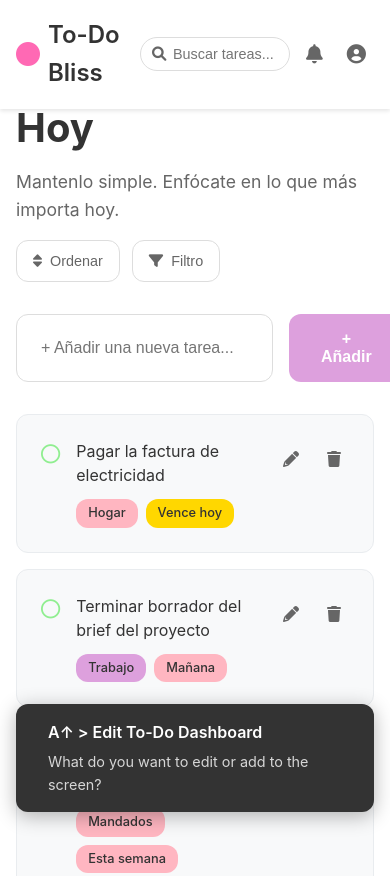
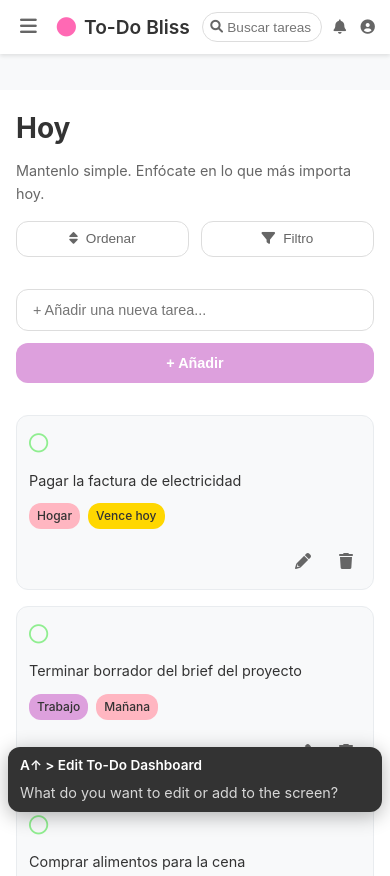
Before and after one commit to bombonkath/Focuslist, a plain HTML site: page index.html in a window 390 px wide. Shown: the top 876 px of the page. Drawn offline with Linux system fonts and the light colour scheme.

Commit message:
responsive fixed

```diff
--- a/index.html
+++ b/index.html
@@ -11,6 +11,9 @@
     <!-- Header -->
     <header class="header">
         <div class="header-left">
+            <button class="mobile-menu-btn" id="mobileMenuBtn">
+                <i class="fas fa-bars"></i>
+            </button>
             <div class="logo">
                 <i class="fas fa-circle" style="color: #ff69b4;"></i>
                 <span class="app-title">To-Do Bliss</span>
--- a/script.js
+++ b/script.js
@@ -35,6 +35,7 @@ function initializeApp() {
     setupEventListeners();
     renderTasks();
     updateTaskCounts();
+    setupMobileMenu();
 }
 
 // Event Listeners
@@ -353,5 +354,31 @@ function addHoverEffects() {
     });
 }
 
+// Mobile Menu Functions
+function setupMobileMenu() {
+    const mobileMenuBtn = document.getElementById('mobileMenuBtn');
+    const sidebarLeft = document.querySelector('.sidebar-left');
+
+    if (mobileMenuBtn && sidebarLeft) {
+        mobileMenuBtn.addEventListener('click', function() {
+            sidebarLeft.classList.toggle('mobile-visible');
+        });
+
+        // Cerrar menú al hacer click fuera
+        document.addEventListener('click', function(e) {
+            if (!sidebarLeft.contains(e.target) && !mobileMenuBtn.contains(e.target)) {
+                sidebarLeft.classList.remove('mobile-visible');
+            }
+        });
+
+        // Cerrar menú al redimensionar ventana
+        window.addEventListener('resize', function() {
+            if (window.innerWidth > 768) {
+                sidebarLeft.classList.remove('mobile-visible');
+            }
+        });
+    }
+}
+
 // Inicializar efectos después del renderizado
 setTimeout(addHoverEffects, 100);
--- a/styles.css
+++ b/styles.css
@@ -29,6 +29,24 @@ body {
 .header-left {
     display: flex;
     align-items: center;
+    gap: 0.75rem;
+}
+
+.mobile-menu-btn {
+    display: none;
+    background: none;
+    border: none;
+    font-size: 1.2rem;
+    color: #666;
+    cursor: pointer;
+    padding: 0.5rem;
+    border-radius: 6px;
+    transition: all 0.2s;
+}
+
+.mobile-menu-btn:hover {
+    background-color: #f0f0f0;
+    color: #333;
 }
 
 .logo {
@@ -106,6 +124,11 @@ body {
     padding: 2rem 1.5rem;
     flex-shrink: 0;
     overflow-y: auto;
+    transition: transform 0.3s ease;
+}
+
+.sidebar-left.mobile-hidden {
+    transform: translateX(-100%);
 }
 
 .sidebar-section {
@@ -490,51 +513,276 @@ body {
 }
 
 /* Responsive Design */
+
+/* Large tablets and small desktops */
 @media (max-width: 1200px) {
     .sidebar-right {
         display: none;
     }
+
+    .main-container {
+        flex-direction: column;
+    }
+
+    .sidebar-left {
+        width: 100%;
+        height: auto;
+        padding: 1rem;
+        order: 2;
+    }
+
+    .main-content {
+        order: 1;
+        margin-top: 0;
+    }
 }
 
-@media (max-width: 768px) {
-    .sidebar-left {
-        display: none;
-    }
-
-    .header-right {
-        gap: 0.5rem;
+/* Tablets */
+@media (max-width: 1024px) {
+    .header {
+        padding: 1rem 1.5rem;
     }
 
     .search-bar input {
         width: 200px;
     }
 
+    .app-title {
+        font-size: 1.3rem;
+    }
+}
+
+/* Mobile landscape and small tablets */
+@media (max-width: 768px) {
+    .mobile-menu-btn {
+        display: block;
+    }
+
+    .header {
+        padding: 0.75rem 1rem;
+        flex-wrap: wrap;
+        gap: 0.5rem;
+    }
+
+    .header-left {
+        flex: 1;
+        min-width: 0;
+    }
+
+    .header-right {
+        gap: 0.5rem;
+        flex-wrap: wrap;
+    }
+
+    .search-bar input {
+        width: 150px;
+        font-size: 0.9rem;
+    }
+
+    .notification-icon, .user-profile {
+        font-size: 1rem;
+        padding: 0.25rem;
+    }
+
+    .main-container {
+        margin-top: 100px;
+    }
+
+    .sidebar-left {
+        position: fixed;
+        top: 80px;
+        left: 0;
+        height: calc(100vh - 80px);
+        z-index: 999;
+        transform: translateX(-100%);
+    }
+
+    .sidebar-left.mobile-visible {
+        transform: translateX(0);
+    }
+
+    .main-content {
+        padding: 1.5rem;
+    }
+
     .content-header {
         flex-direction: column;
         gap: 1rem;
+        align-items: flex-start;
+    }
+
+    .title-section h1 {
+        font-size: 2rem;
+    }
+
+    .title-section p {
+        font-size: 1rem;
     }
 
     .action-buttons {
-        align-self: flex-start;
+        align-self: stretch;
+        justify-content: center;
+    }
+
+    .action-btn {
+        flex: 1;
+        justify-content: center;
+    }
+
+    .add-task-section {
+        flex-direction: column;
+        gap: 0.75rem;
+    }
+
+    .task-input {
+        font-size: 0.95rem;
+    }
+
+    .add-btn {
+        padding: 0.875rem 1.5rem;
+        font-size: 0.95rem;
+    }
+
+    .task-item {
+        padding: 1rem;
+        flex-direction: column;
+        align-items: flex-start;
+        gap: 0.75rem;
+    }
+
+    .task-content {
+        width: 100%;
+    }
+
+    .task-actions {
+        align-self: flex-end;
+    }
+
+    .floating-bar {
+        left: 1rem;
+        right: 1rem;
+        transform: none;
+        padding: 0.75rem 1rem;
     }
 }
 
+/* Mobile portrait */
 @media (max-width: 480px) {
     .header {
-        padding: 1rem;
+        padding: 0.5rem 0.75rem;
+        margin-top: 0;
+    }
+
+    .app-title {
+        font-size: 1.2rem;
+    }
+
+    .logo i {
+        font-size: 1.2rem;
+    }
+
+    .search-bar input {
+        width: 120px;
+        padding: 0.4rem 0.6rem 0.4rem 1.5rem;
+        font-size: 0.85rem;
+    }
+
+    .search-bar i {
+        left: 0.5rem;
+        font-size: 0.8rem;
+    }
+
+    .notification-icon, .user-profile {
+        font-size: 0.9rem;
+        padding: 0.2rem;
+    }
+
+    .main-container {
+        margin-top: 90px;
     }
 
     .main-content {
         padding: 1rem;
     }
 
-    .search-bar input {
-        width: 150px;
+    .title-section h1 {
+        font-size: 1.75rem;
+    }
+
+    .title-section p {
+        font-size: 0.9rem;
+    }
+
+    .action-btn {
+        padding: 0.6rem 0.8rem;
+        font-size: 0.85rem;
+    }
+
+    .task-input {
+        padding: 0.75rem 1rem;
+        font-size: 0.9rem;
+    }
+
+    .add-btn {
+        padding: 0.75rem 1.25rem;
+        font-size: 0.9rem;
+    }
+
+    .task-item {
+        padding: 0.75rem;
+    }
+
+    .task-text {
+        font-size: 0.9rem;
+    }
+
+    .tag {
+        font-size: 0.75rem;
+        padding: 0.2rem 0.5rem;
     }
 
     .floating-bar {
-        left: 1rem;
-        right: 1rem;
-        transform: none;
+        left: 0.5rem;
+        right: 0.5rem;
+        padding: 0.5rem 0.75rem;
+        font-size: 0.85rem;
     }
 }
+
+/* Very small screens */
+@media (max-width: 360px) {
+    .header {
+        padding: 0.4rem 0.5rem;
+    }
+
+    .app-title {
+        font-size: 1.1rem;
+    }
+
+    .search-bar input {
+        width: 100px;
+    }
+
+    .main-content {
+        padding: 0.75rem;
+    }
+
+    .title-section h1 {
+        font-size: 1.5rem;
+    }
+
+    .action-btn {
+        padding: 0.5rem 0.6rem;
+        font-size: 0.8rem;
+    }
+
+    .task-input {
+        padding: 0.6rem 0.8rem;
+        font-size: 0.85rem;
+    }
+
+    .add-btn {
+        padding: 0.6rem 1rem;
+        font-size: 0.85rem;
+    }
+}
```
